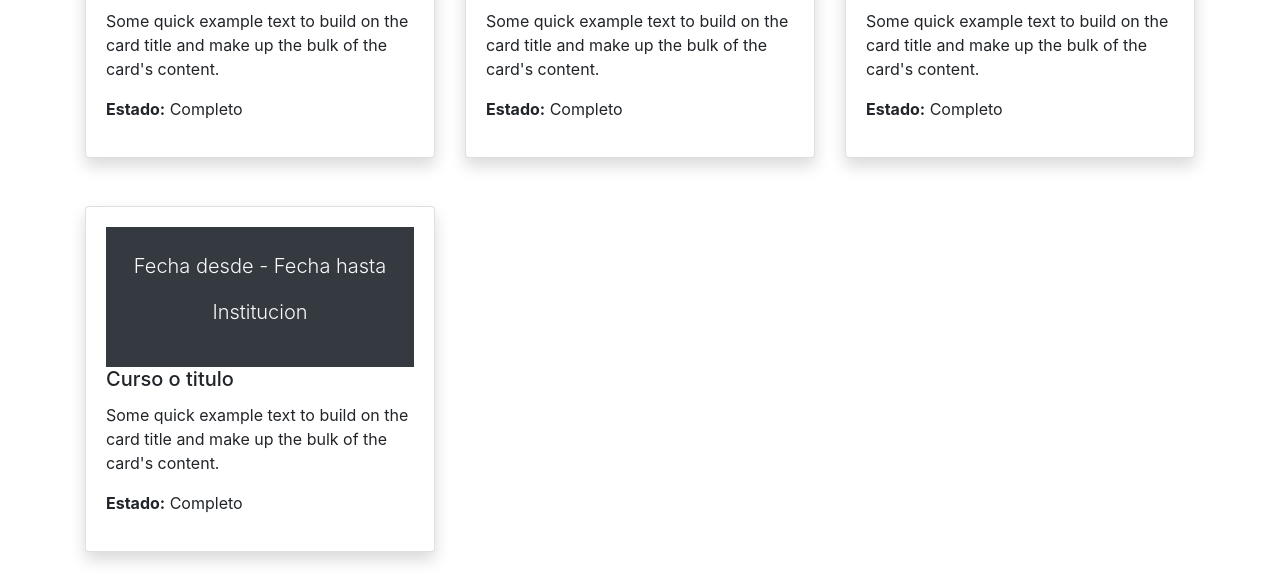
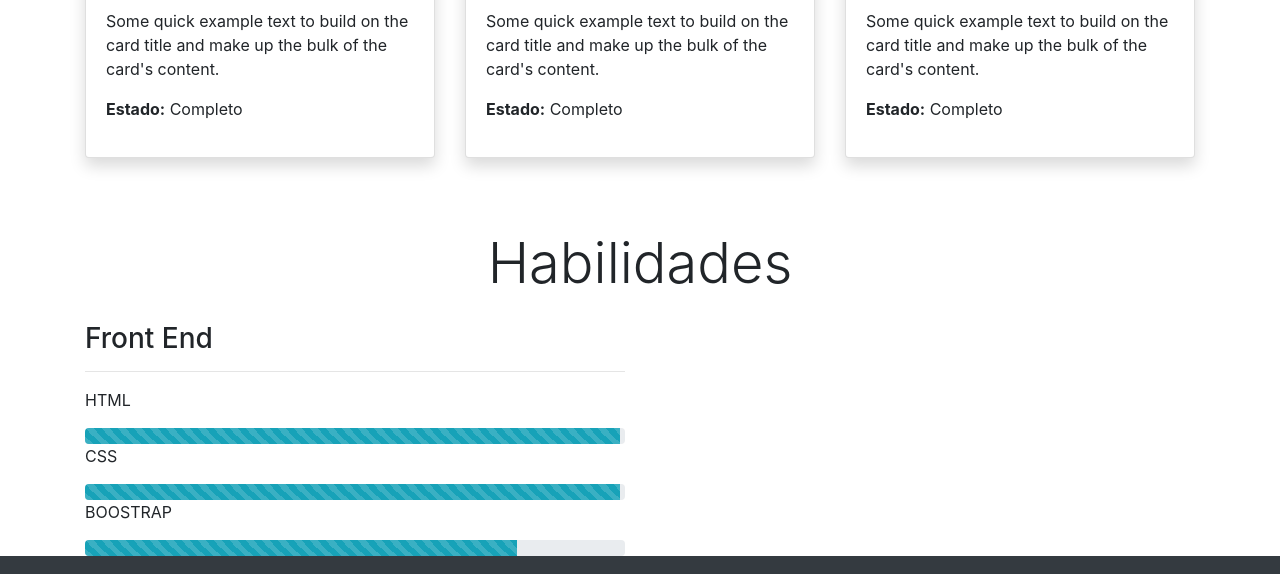
Before and after one commit to MChanoM/MChanoM.github.io, a plain HTML site: page index.html in a window 1280 px wide. Shown: the part 2136-2710 px from the top of the page. Drawn offline with nearby package versions, Linux system fonts and the light colour scheme.

Commit message:
agregue habilidades

```diff
--- a/index.html
+++ b/index.html
@@ -77,9 +77,10 @@
                 sit cumque mollitia officiis ab repellendus ut facere et optio quo voluptatibus exercitationem natus
                 pariatur, dolores modi! </p>
         </article>
+
         <h2 class="display-4 text-center my-4" id="experienciaLaboral"> Experiencia laboral </h2>
         <article>
-            <div class="card mb-3 shadow mb-5 bg-white rounde">
+            <div class="card mb-3 shadow mb-5 bg-white rounded">
                 <div class="row no-gutters">
                     <div class="col-md-4 bg-dark text-light text-center d-flex flex-column justify-content-center">
                         <p class="lead"> fecha desde - fecha hasta </p>
@@ -101,7 +102,7 @@
                     </div>
                 </div>
             </div>
-            <div class="card mb-3 shadow mb-5 bg-white rounde">
+            <div class="card mb-3 shadow mb-5 bg-white rounded">
                 <div class="row no-gutters">
                     <div class="col-md-4 bg-dark text-light text-center d-flex flex-column justify-content-center">
                         <p class="lead"> fecha desde - fecha hasta </p>
@@ -121,7 +122,7 @@
                     </div>
                 </div>
             </div>
-            <div class="card mb-3 shadow mb-5 bg-white rounde">
+            <div class="card mb-3 shadow mb-5 bg-white rounded">
                 <div class="row no-gutters">
                     <div class="col-md-4 bg-dark text-light text-center d-flex flex-column justify-content-center">
                         <p class="lead"> fecha desde - fecha hasta </p>
@@ -143,11 +144,12 @@
                 </div>
             </div>
         </article>
+
         <h2 class="display-4 text-center my-4" id="educacion"> Educacion </h2>
         <article>
             <div class="row">
                 <div class="col-sm-12 col-md-4">
-                    <div class="card shadow mb-5 bg-white rounde">
+                    <div class="card shadow mb-5 bg-white rounded">
                         <div class="card-body">
                             <div class="bg-dark text-center py-4">
                                 <p class="lead text-light">Fecha desde - Fecha hasta </p>
@@ -161,7 +163,7 @@
                     </div>
                 </div>
                 <div class="col-sm-12 col-md-4">
-                    <div class="card shadow mb-5 bg-white rounde">
+                    <div class="card shadow mb-5 bg-white rounded">
                         <div class="card-body">
                             <div class="bg-dark text-center py-4">
                                 <p class="lead text-light">Fecha desde - Fecha hasta </p>
@@ -175,7 +177,7 @@
                     </div>
                 </div>
                 <div class="col-sm-12 col-md-4">
-                    <div class="card shadow mb-5 bg-white rounde">
+                    <div class="card shadow mb-5 bg-white rounded">
                         <div class="card-body">
                             <div class="bg-dark text-center py-4">
                                 <p class="lead text-light">Fecha desde - Fecha hasta </p>
@@ -188,23 +190,30 @@
                         </div>
                     </div>
                 </div>
-                <div class="col-sm-12 col-md-4">
-                    <div class="card shadow mb-5 bg-white rounde">
-                        <div class="card-body">
-                            <div class="bg-dark text-center py-4">
-                                <p class="lead text-light">Fecha desde - Fecha hasta </p>
-                                <p class="lead text-light"> Institucion </p>
-                            </div>
-                            <h5 class="card-title"> Curso o titulo</h5>
-                            <p class="card-text">Some quick example text to build on the card title and make up the bulk of
-                                the card's content.</p>
-                            <p> <strong>Estado:</strong> Completo</p>
-                        </div>
-                    </div>
+        </article>
+
+        <h2 class="display-4 text-center my-4" id="habilidades"> Habilidades </h2>
+        <article>
+            <div class="row">
+                <div class="col-sm-12 col-md-6">
+                    <h3> Front End </h3>
+                    <hr/>
+                    <p>HTML</p>
+                    <div class="progress">
+                        <div class="progress-bar progress-bar-striped bg-info" role="progressbar" style="width: 99%" aria-valuenow="50" aria-valuemin="0" aria-valuemax="100"></div>
+                      </div>
+                      <p>CSS</p>
+                    <div class="progress">
+                        <div class="progress-bar progress-bar-striped bg-info" role="progressbar" style="width: 99%" aria-valuenow="50" aria-valuemin="0" aria-valuemax="100"></div>
+                      </div>
+                      <p>BOOSTRAP</p>
+                    <div class="progress">
+                        <div class="progress-bar progress-bar-striped bg-info" role="progressbar" style="width: 80%" aria-valuenow="50" aria-valuemin="0" aria-valuemax="100"></div>
+                      </div>
                 </div>
+                <div class="col-sm-12 col-md-6"></div>
             </div>
         </article>
-
     </section>
 
     <footer class="bg-dark text-light py-4">
```
